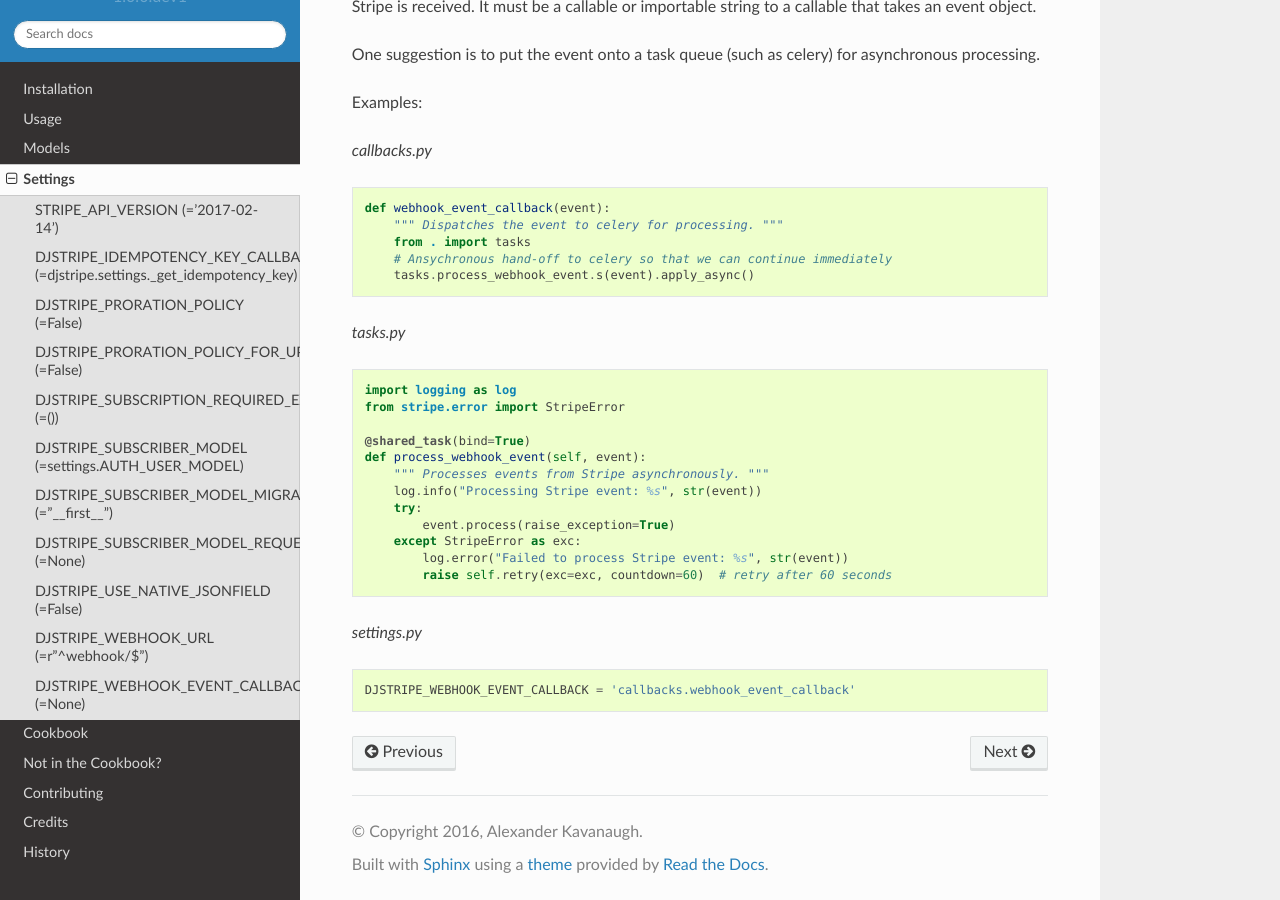
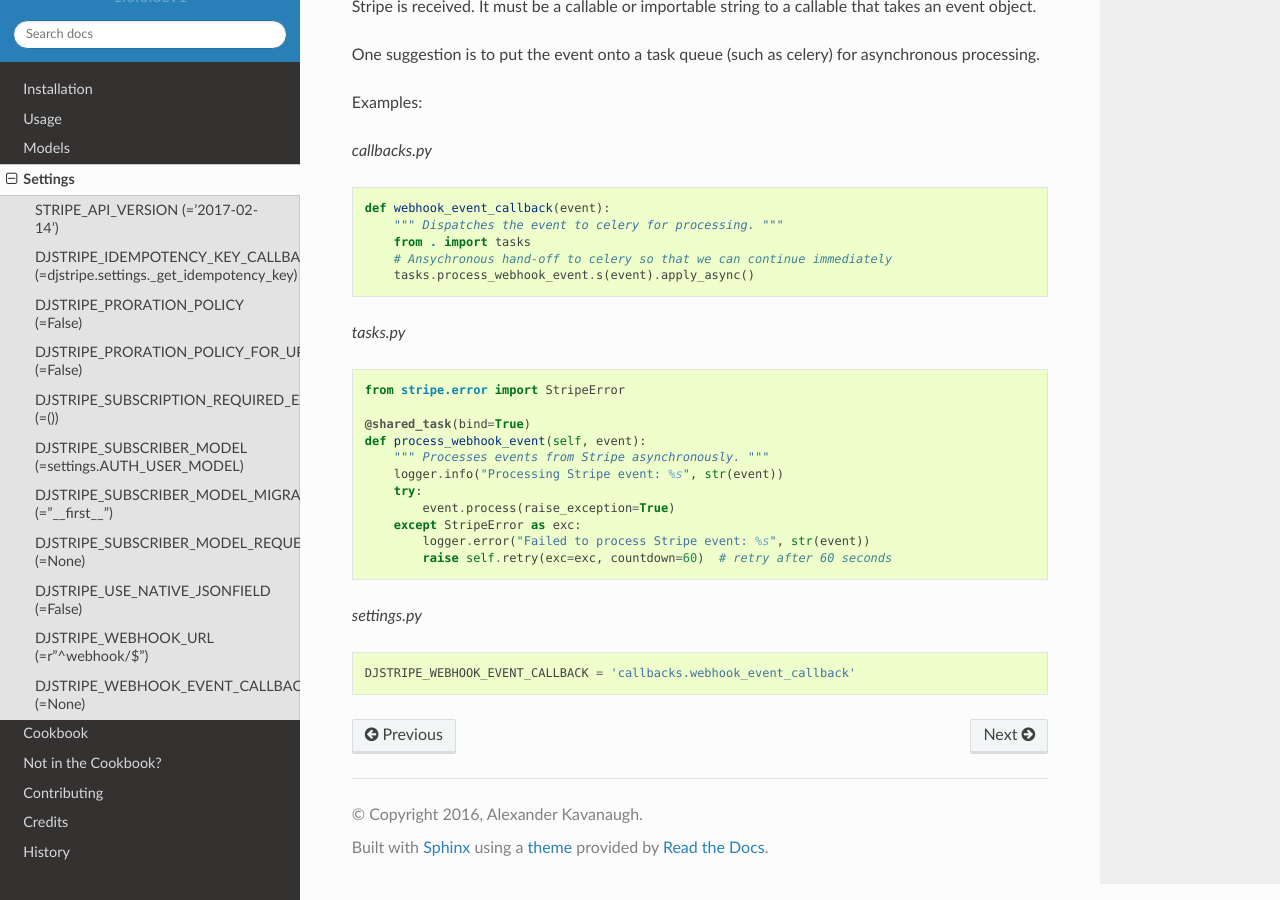
Before and after one commit to dj-stripe/dj-stripe, a Sphinx documentation site: the page built from docs/settings.rst, in a window 1280 px wide and 900 px high, scrolled down 4724 px. Built offline with Sphinx 7.4.7 and the Read the Docs theme 2.0.0, drawn with Linux system fonts in a browser that asks for light colours.

Commit message:
Requested changes

```diff
--- a/docs/settings.rst
+++ b/docs/settings.rst
@@ -222,17 +222,16 @@ Examples:
 
 .. code-block:: python
 
-    import logging as log
     from stripe.error import StripeError
 
     @shared_task(bind=True)
     def process_webhook_event(self, event):
         """ Processes events from Stripe asynchronously. """
-        log.info("Processing Stripe event: %s", str(event))
+        logger.info("Processing Stripe event: %s", str(event))
         try:
             event.process(raise_exception=True)
         except StripeError as exc:
-            log.error("Failed to process Stripe event: %s", str(event))
+            logger.error("Failed to process Stripe event: %s", str(event))
             raise self.retry(exc=exc, countdown=60)  # retry after 60 seconds
 
 `settings.py`
```
